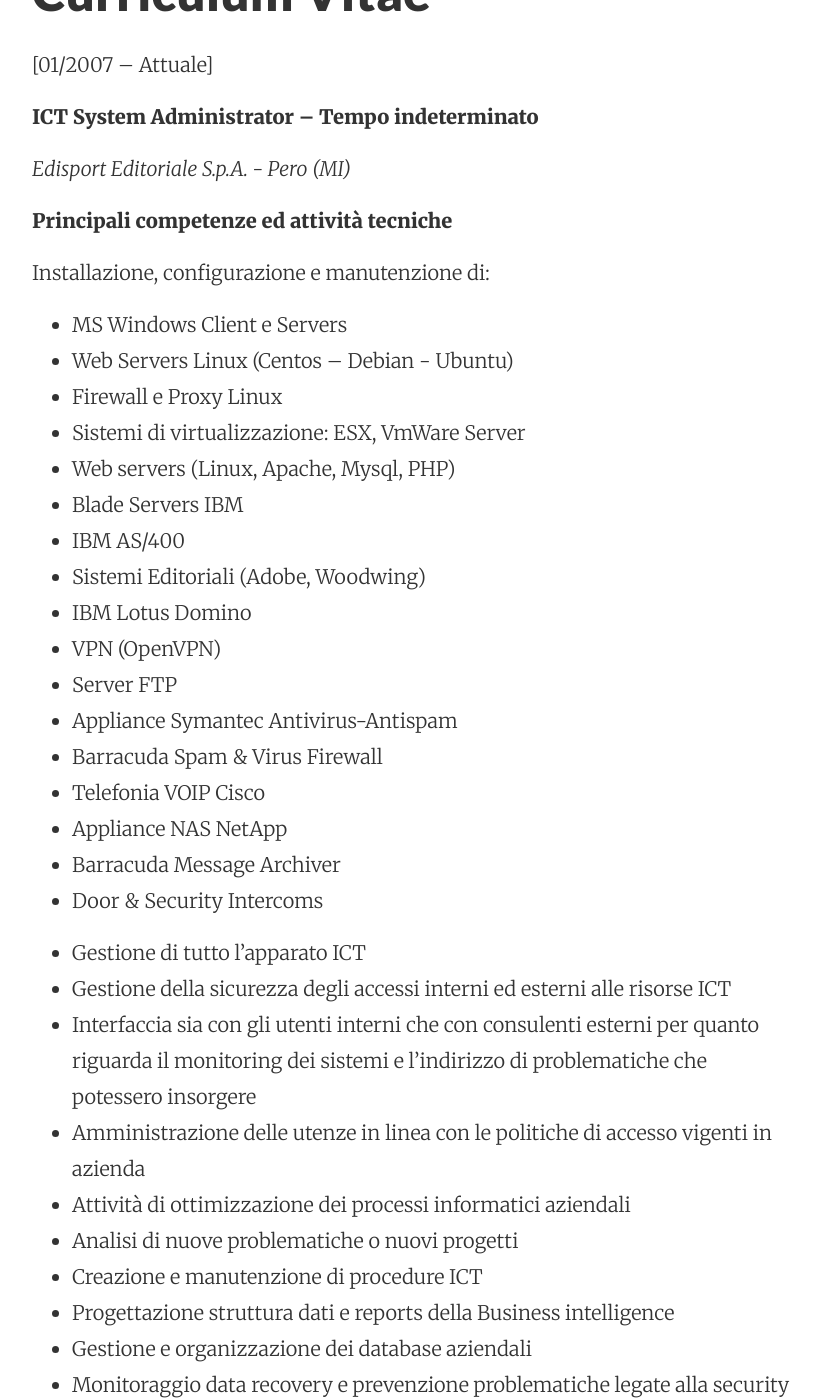
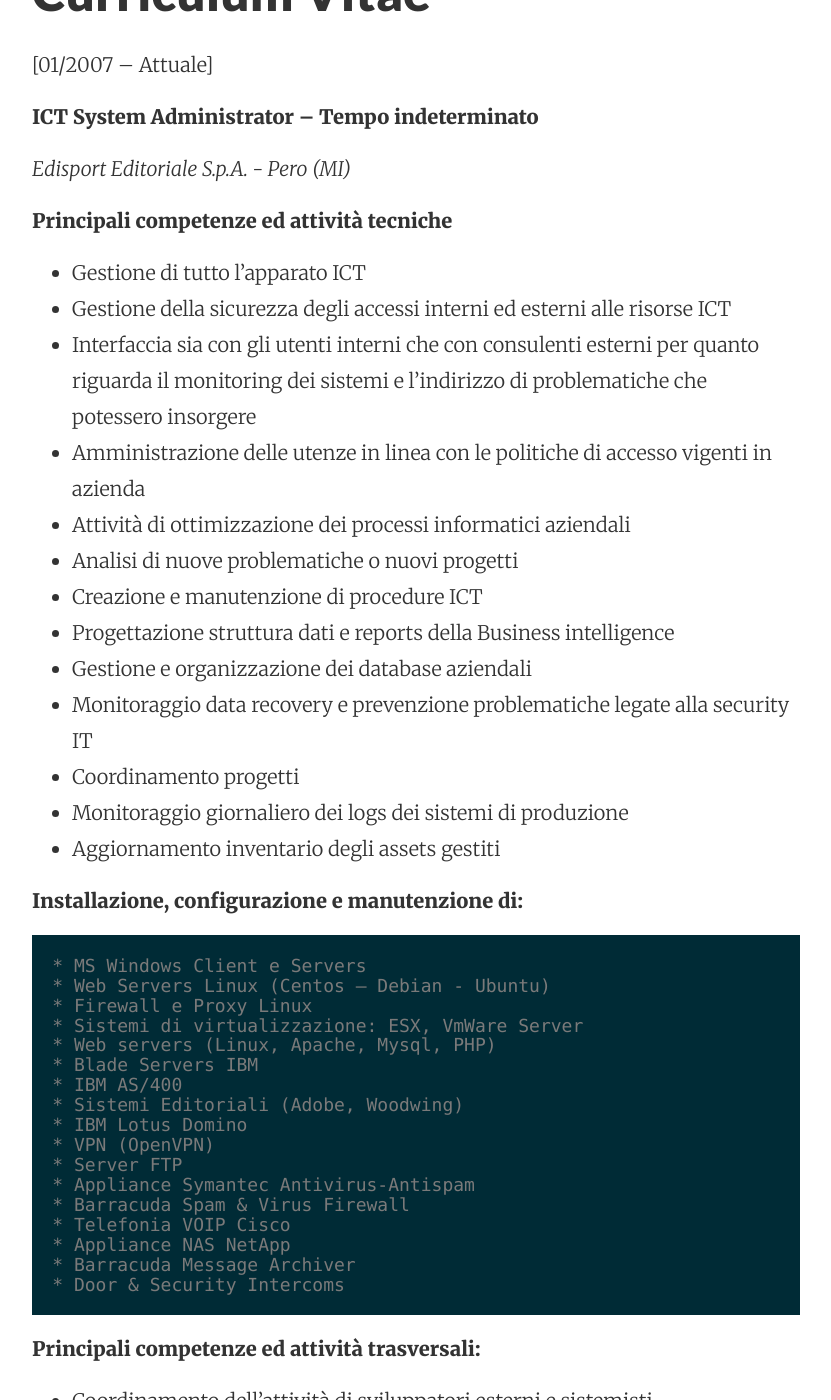
Before and after one commit to marste/Blog, a Jekyll site: the page built from curriculum-vitae.md, in a window 1280 px wide and 1400 px high, scrolled down 250 px. Shown: the whole window, without its empty margins (224-1055 px from the left). Built offline with Jekyll 4.4.1, drawn with Linux system fonts in a browser that asks for light colours; nearby versions of some CDN libraries; Markdown is read by kramdown in place of the engine named in the settings; some of the changed lines change nothing that is shown.

Commit message:
That's all

```diff
--- a/curriculum-vitae.md
+++ b/curriculum-vitae.md
@@ -10,26 +10,6 @@
 *Edisport Editoriale S.p.A. - Pero (MI)*
 
 **Principali competenze ed attività tecniche**
-
-Installazione, configurazione e manutenzione di:
-
-* MS Windows Client e Servers
-* Web Servers Linux (Centos – Debian - Ubuntu)
-* Firewall e Proxy Linux
-* Sistemi di virtualizzazione: ESX, VmWare Server
-* Web servers (Linux, Apache, Mysql, PHP)
-* Blade Servers IBM
-* IBM AS/400
-* Sistemi Editoriali (Adobe, Woodwing)
-* IBM Lotus Domino
-* VPN (OpenVPN)
-* Server FTP
-* Appliance Symantec Antivirus-Antispam
-* Barracuda Spam &amp; Virus Firewall
-* Telefonia VOIP Cisco
-* Appliance NAS NetApp
-* Barracuda Message Archiver
-* Door &amp; Security Intercoms
 
 * Gestione di tutto l'apparato ICT
 * Gestione della sicurezza degli accessi interni ed esterni alle risorse ICT
@@ -45,7 +25,27 @@
 * Monitoraggio giornaliero dei logs dei sistemi di produzione
 * Aggiornamento inventario degli assets gestiti
 
-Principali competenze ed attività trasversali:
+**Installazione, configurazione e manutenzione di:**
+
+	* MS Windows Client e Servers
+	* Web Servers Linux (Centos – Debian - Ubuntu)
+	* Firewall e Proxy Linux
+	* Sistemi di virtualizzazione: ESX, VmWare Server
+	* Web servers (Linux, Apache, Mysql, PHP)
+	* Blade Servers IBM
+	* IBM AS/400
+	* Sistemi Editoriali (Adobe, Woodwing)
+	* IBM Lotus Domino
+	* VPN (OpenVPN)
+	* Server FTP
+	* Appliance Symantec Antivirus-Antispam
+	* Barracuda Spam & Virus Firewall
+	* Telefonia VOIP Cisco
+	* Appliance NAS NetApp
+	* Barracuda Message Archiver
+	* Door & Security Intercoms
+
+**Principali competenze ed attività trasversali:**
 
 * Coordinamento dell'attività di sviluppatori esterni e sistemisti
 * Attività di testing, improvement e reportistica sui progetti affrontati e sui risultati raggiunti
```
